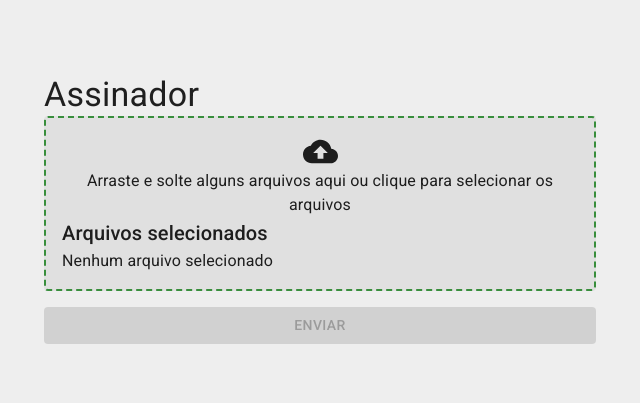
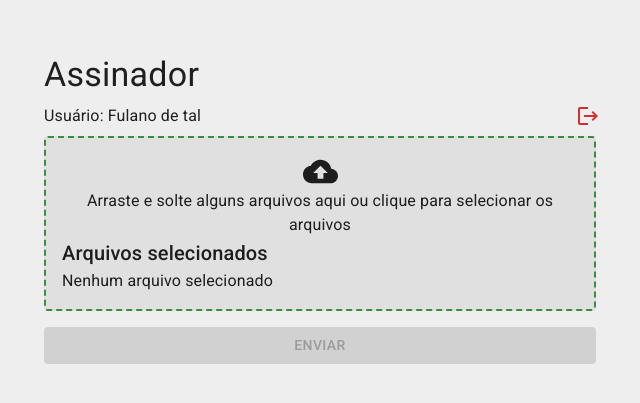
Before and after one commit to FeliciLab/govbr-signature-integration-front, a React (Vite) app: page / in a window 1280 px wide. Shown: the part 191-594 px from the top of the page, without its empty margins (320-960 px from the left). Built offline with nearby package versions, Linux system fonts and the light colour scheme; no server answers.

Commit message:
✨ add UserInfos component

```diff
--- /dev/null
+++ b/src/components/UserInfos/index.tsx
@@ -0,0 +1,23 @@
+import { Box, IconButton, Typography } from '@mui/material';
+import PhotoCamera from '@mui/icons-material/PhotoCamera';
+import LogoutIcon from '@mui/icons-material/Logout';
+import React from 'react';
+
+const UserInfos: React.FC = () => {
+  return (
+    <Box
+      sx={{
+        display: 'flex',
+        alignItems: 'center',
+        justifyContent: 'space-between',
+      }}
+    >
+      <Typography>Usuário: Fulano de tal</Typography>
+      <IconButton edge="end" color="error">
+        <LogoutIcon />
+      </IconButton>
+    </Box>
+  );
+};
+
+export default UserInfos;
--- a/src/pages/Home/index.tsx
+++ b/src/pages/Home/index.tsx
@@ -10,6 +10,7 @@ import fileDownload from 'js-file-download';
 import { useEffect, useMemo, useState } from 'react';
 import toast from 'react-hot-toast';
 import PDfDropZone from '../../components/PDfDropZone';
+import UserInfos from '../../components/UserInfos';
 import signFile from '../../resources/singFile';
 import singFileInLote from '../../resources/singFileInLote';
 import getGovBrUri from '../../utils/getGovBrUri';
@@ -121,6 +122,7 @@ const Home: React.FC = () => {
       {/* {isAuthenticated() && ( */}
       <Container maxWidth="sm">
         <Typography variant="h4">Assinador</Typography>
+        <UserInfos />
         <Stack spacing={2}>
           {uploadProgress > 0 && (
             <Box>
```
